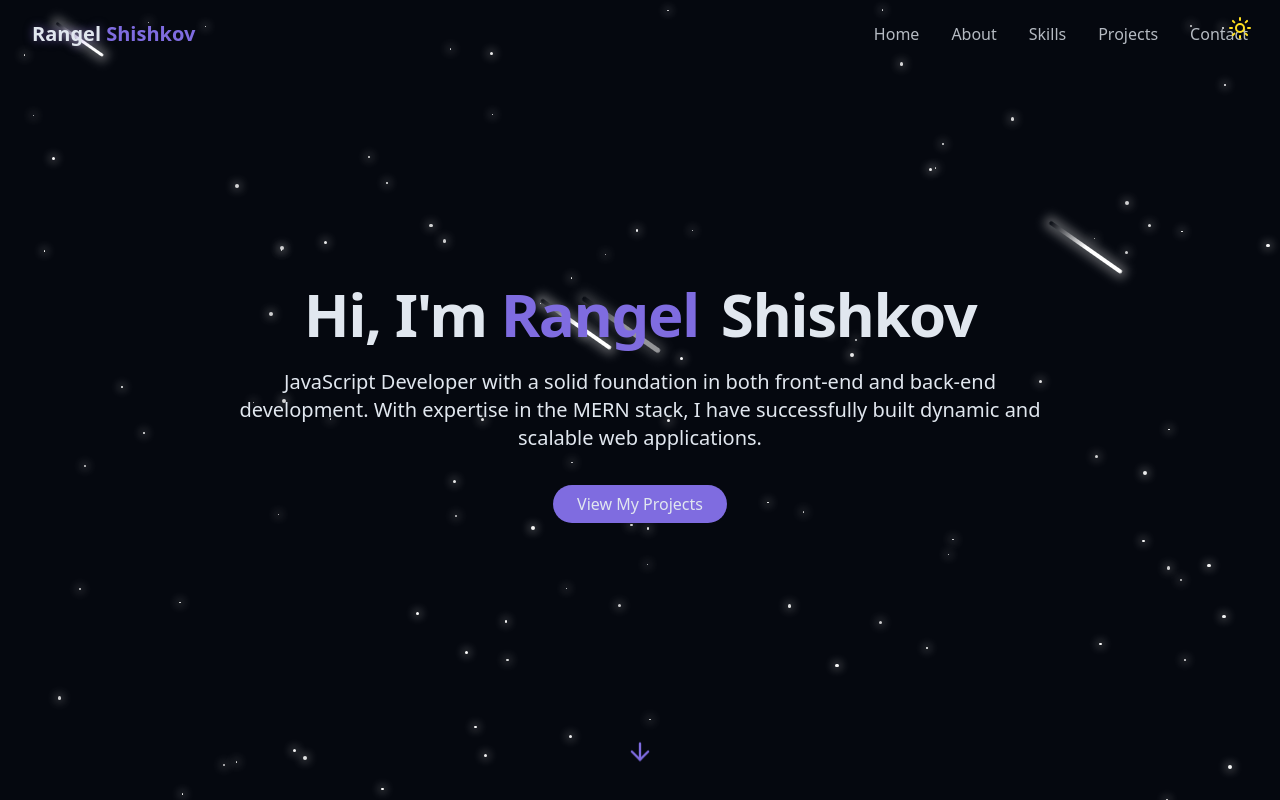
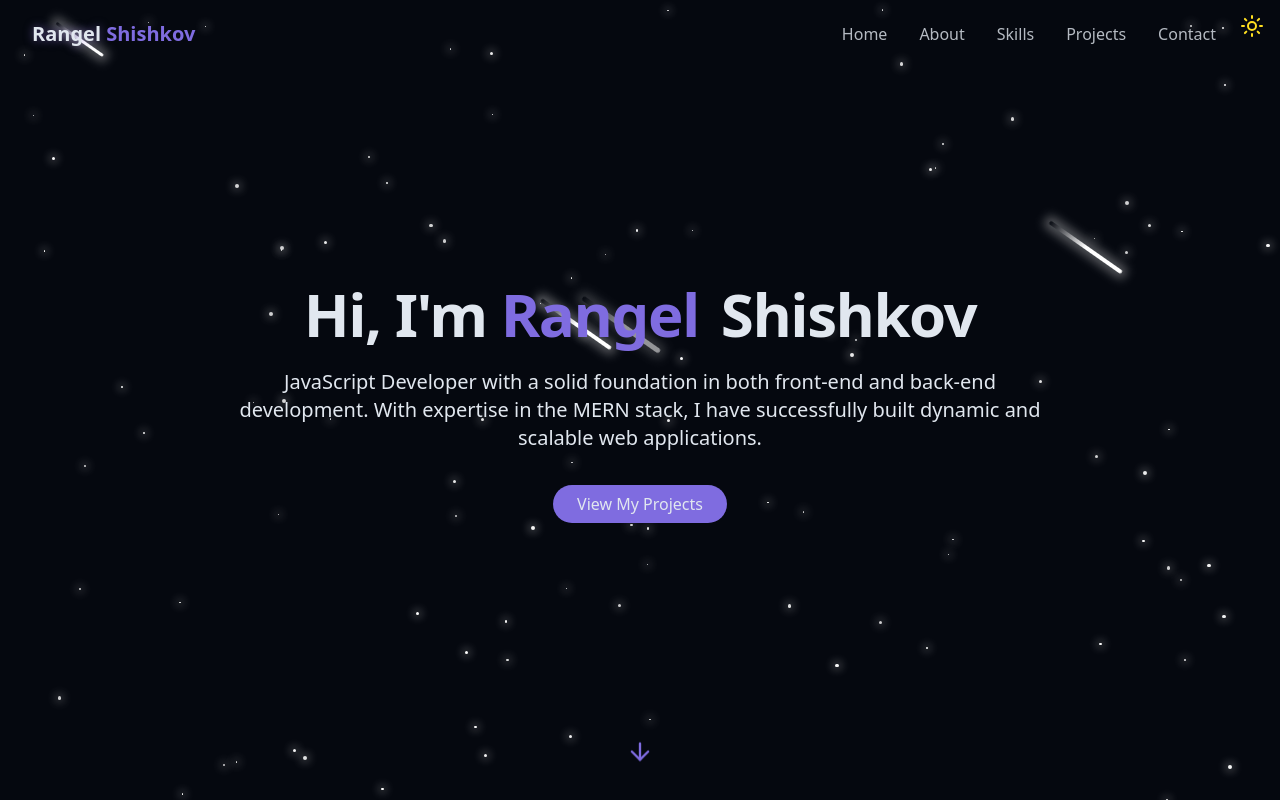
Before and after one commit to RangelShishkov/Portfolio, a React (Vite) app: page / in a window 1280 px wide. Shown: the top 800 px of the page. Built offline with nearby package versions, Linux system fonts and the light colour scheme.

Commit message:
fix theme toggle btn

```diff
--- a/src/components/Navbar.jsx
+++ b/src/components/Navbar.jsx
@@ -1,6 +1,7 @@
 import { cn } from "@/lib/utils";
 import { Menu, X } from "lucide-react";
 import { useEffect, useState } from "react";
+import { ThemeToggle } from "./ThemeToggle";
 
 const navItems = [
   { name: "Home", href: "#home" },
@@ -50,6 +51,7 @@ export const Navbar = () => {
               {item.name}
             </a>
           ))}
+          <ThemeToggle />
         </div>
         {/* mobile */}
         <button
--- a/src/components/ThemeToggle.jsx
+++ b/src/components/ThemeToggle.jsx
@@ -35,7 +35,7 @@ export const ThemeToggle = () => {
     <button
       onClick={toggleTheme}
       className={cn(
-        "fixed max-sm:hidden top-2 right-5 z-50 p-2 rounded-full",
+        "fixed max-sm:hidden top-1.5 right-2 2xl:right-6 z-50 p-2 rounded-full",
         "transition-colors duration-300 focus:outline-hidden"
       )}
     >
--- a/src/pages/Home.jsx
+++ b/src/pages/Home.jsx
@@ -5,14 +5,11 @@ import { HeroSection } from "../components/HeroSection";
 import { Navbar } from "../components/Navbar";
 import { ProjectsSection } from "../components/ProjectSection";
 import { SkillsSection } from "../components/SkillsSection";
-import { ThemeToggle } from "../components/ThemeToggle";
 import { StarBackground } from "@/components/StarBackground";
 
 export const Home = () => {
   return (
     <div className="min-h-screen bg-background text-foreground overflow-x-hidden">
-      {/* Toggle Theme*/}
-      <ThemeToggle />
       {/* BG Effects */}
       <StarBackground />
       {/* Navbar */}
```
